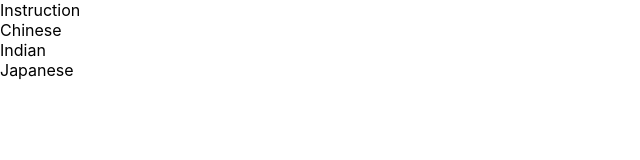
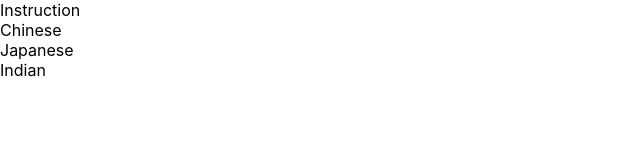
Before and after one commit to bencostas/foodfind, a React (Create React App) app: page /filter in a window 1280 px wide. Shown: the top 160 px of the page, without its empty margins (0-640 px from the left). Built offline with nearby package versions, Linux system fonts and the light colour scheme.

Commit message:
Setting State for cuisine

```diff
--- a/src/components/FilterPhase/components/foodCard.js
+++ b/src/components/FilterPhase/components/foodCard.js
@@ -1,7 +1,10 @@
 import React from 'react';
+import { useState } from 'react';
+import cuisineData from '../data/cuisineData';
+
+const FoodCard = ({cuisine}) => {
 
 
-const FoodCard = ({cuisine}) => {
     return(
         <div className = 'FoodCard'>
             <label className = 'cuisineTitle'> {cuisine} </label>
--- a/src/components/FilterPhase/components/foodFilter.js
+++ b/src/components/FilterPhase/components/foodFilter.js
@@ -1,15 +1,16 @@
 import React from 'react';
 import FoodCard from './foodCard';
+import cuisineData from '../data/cuisineData';
 
 const FoodFilter = () => {
-    const cuisineData = ["Chinese", "Indian", "Japanese"];
+
     return(
         <div className = 'foodFilter'>
             <label> Instruction </label>
             <div>
                 {cuisineData.map((cuisine) => {
                     return (
-                        <FoodCard cuisine = {cuisine} />
+                        <FoodCard cuisine = {cuisine.name} />
                     )
                 })}
             </div>
--- /dev/null
+++ b/src/components/FilterPhase/data/cuisineData.js
@@ -0,0 +1,16 @@
+const cuisineData = [
+    {
+        name: "Chinese",
+        selected: false
+    },
+    {
+        name: "Japanese",
+        selected: false
+    },
+    {
+        name: "Indian",
+        selected: false
+    }
+]
+
+export default cuisineData;
```
